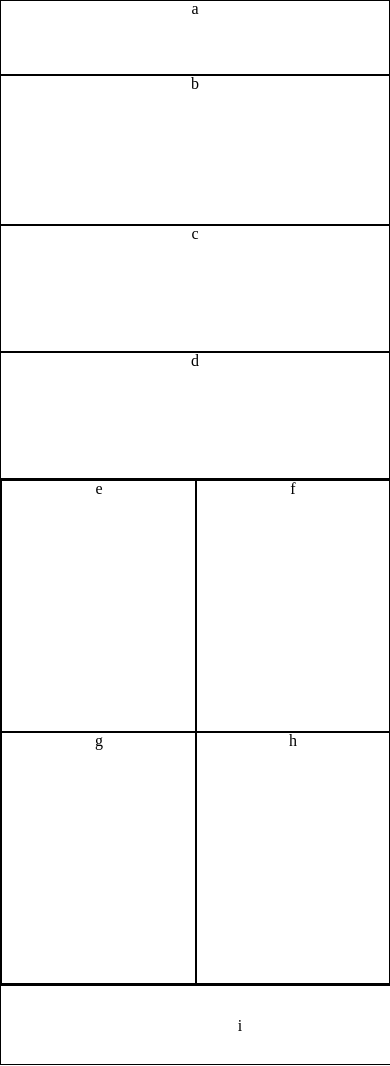
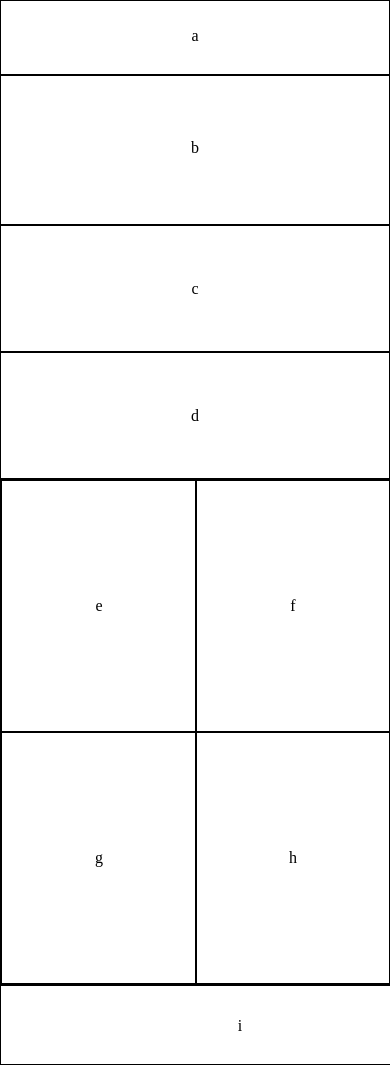
Before and after one commit to BrendonLH/Lab-04, a website: page index.html in a window 390 px wide. Shown: the top 1066 px of the page. Drawn offline with Linux system fonts and the light colour scheme.

Commit message:
added some line height to finish mobile view

```diff
--- a/css/style.css
+++ b/css/style.css
@@ -19,24 +19,28 @@
     height: 75px;
     box-sizing: border-box;
     border: 1px solid black;
+    line-height: 70px;
 }
 aside {
     max-width: 100%;
     box-sizing: border-box;
     border: 1px solid black;
     height: 150px;
+    line-height: 9;
 }
 
 #twoAcross div{
     display: grid;
     border: 1px solid black;
     height: 125px;
+    line-height: 125px;
 }
 
 #four {
     display: grid;
     grid-template: 50% 50%/50% 50%;
     border: 1px solid black;
+    line-height: 250px;
 }
 #four div {
     border: 1px solid black;
@@ -51,6 +55,5 @@
     flex-direction: column;
     border: 1px solid black;
     height: 80px;
-
     line-height: 80px;
 }
```
